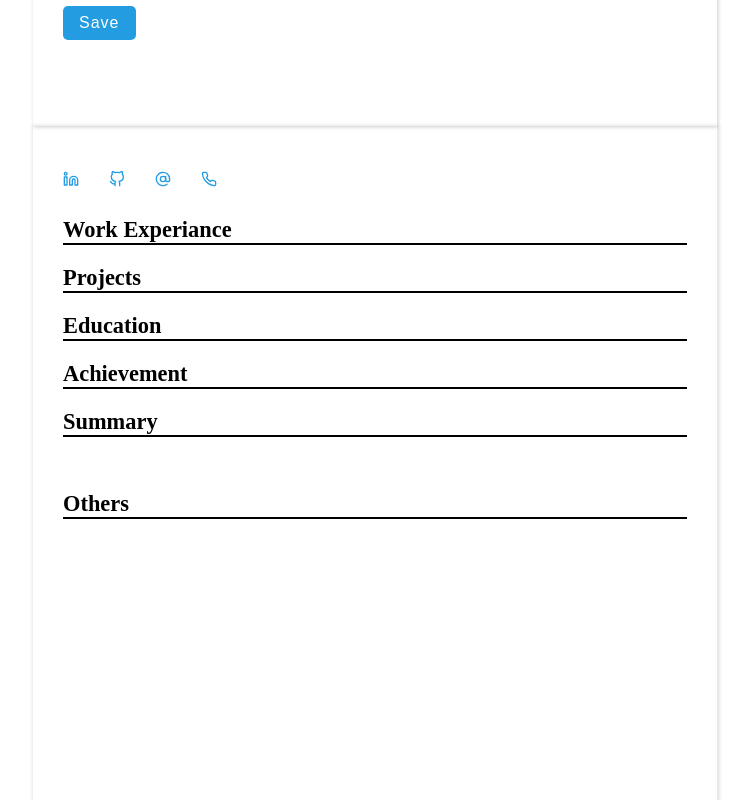
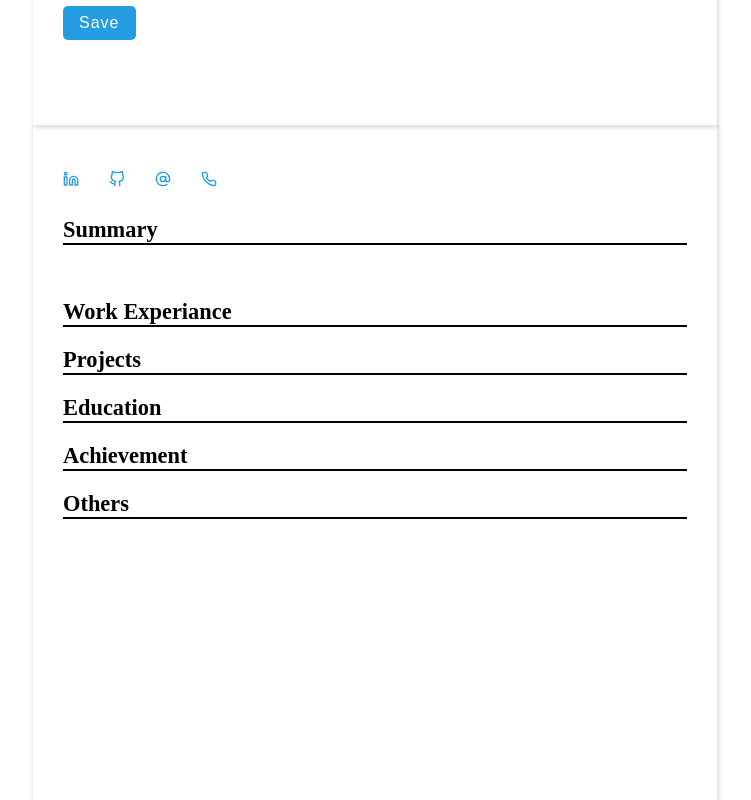
Before and after one commit to engineer-br0/Resume-Builder, a React (Create React App) app: page / in a window 1280 px wide. Shown: the part 520-1320 px from the top of the page, without its empty margins (265-1016 px from the left). Built offline with nearby package versions, Linux system fonts and the light colour scheme.

Commit message:
completed

```diff
--- a/src/components/Body.js
+++ b/src/components/Body.js
@@ -1,17 +1,22 @@
-import React from "react";
+import React, {useRef} from "react";
 import { useState } from "react";
-// import { useRef } from "react";
 import ReactToPrint from "react-to-print";
-import { ArrowDown } from "react-feather";
+import { ArrowDown, User } from "react-feather";
 import Editor from "./Editor"
 import Resume from "./Resume";
 import style from './Body.module.css'
+
+// const Temp = React.forwardRef((props,ref)=>(
+//   <div ref={ref}>
+//      hiidfkdj
+//   </div>
+// ))
 
 const Body = () =>{
 
   const colors = ["#239ce2", "#48bb78", "#0bc5ea", "#a0aec0", "#ed8936"];
   const [activeColor, setActiveColor] = useState(colors[0]);
-  // const resumeRef = useRef();
+  const resumeRef = useRef();
 
   const [sections,setSections] = useState({
     basicInfo : {
@@ -75,7 +80,28 @@ const Body = () =>{
          ))}
          </div>
 
-         <ReactToPrint
+        <ReactToPrint
+        trigger = {()=>
+          <button>
+           Download <ArrowDown/>
+           </button>}
+       content ={()=> resumeRef.current}
+          />
+
+
+
+
+
+
+
+
+
+
+
+
+
+
+         {/* <ReactToPrint
          trigger={() => {
           return (
             <button>
@@ -84,7 +110,7 @@ const Body = () =>{
           );
         }}
         // content = { () => resumeRef.current }
-        />
+        /> */}
 
       </div>
       <div className="main">
@@ -95,7 +121,9 @@ const Body = () =>{
       <Resume
        sections = {sections}
        activeColor = {activeColor}
+       ref = {resumeRef}
       />
+      {/* <Temp ref={resumeRef}/> */}
       </div>
     </div>
     </>
--- a/src/components/Resume.js
+++ b/src/components/Resume.js
@@ -2,7 +2,7 @@ import React, { useEffect } from "react";
 import styles from './Resume.module.css';
 import { MapPin, Linkedin, GitHub, AtSign, Phone } from "react-feather";
 
-const Resume = (props) =>{
+const Resume = React.forwardRef((props,ref) =>{
   const sections = props.sections;
   const getFormattedDate = (value) =>{
     let date = new Date(value);
@@ -10,6 +10,19 @@ const Resume = (props) =>{
   }
 
   const sectionDiv = {
+    summary : (
+      <div
+        key={"summary"}
+        className={styles.section}
+        >
+        <div className={styles.sectionTitle}> {sections.summary.sectionTitle} </div>
+        <div className={styles.content}>
+          <div className={styles.item}>
+            <p className={styles.overview}> {sections.summary?.detail}  </p>
+          </div>
+        </div>
+      </div>
+     ),
 
       workExp : (
       <div
@@ -153,19 +166,6 @@ const Resume = (props) =>{
         </div>
      ),
 
-     summary : (
-      <div
-        key={"summary"}
-        className={styles.section}
-        >
-        <div className={styles.sectionTitle}> {sections.summary.sectionTitle} </div>
-        <div className={styles.content}>
-          <div className={styles.item}>
-            <p className={styles.overview}> {sections.summary?.detail}  </p>
-          </div>
-        </div>
-      </div>
-     ),
 
      others : (
       <div
@@ -189,7 +189,8 @@ const Resume = (props) =>{
 
   return(
     <>
-      <div className={styles.container}>
+    <div >
+      <div ref={ref} className={styles.container}>
         <div className={styles.header}>
           <div className={styles.heading}>
             {sections.basicInfo.detail.name}
@@ -213,8 +214,9 @@ const Resume = (props) =>{
           ))}
         </div>
       </div>
+      </div>
     </>
   );
-}
+})
 
 export default Resume;
--- a/src/components/Resume.module.css
+++ b/src/components/Resume.module.css
@@ -1,11 +1,11 @@
 .container {
     --color: #239ce2;
-    min-width: 500px;
+    /* min-width: 500px; */
     max-width: 850px;
     margin: 0 auto;
     flex: 1.2;
     height: fit-content;
-    min-height: 900px;
+    min-height: 1000px;
     box-shadow: 1px 1px 3px 2px rgba(0, 0, 0, 0.1);
     display: flex;
     flex-direction: column;
@@ -39,6 +39,7 @@
   }
 
   .header .link {
+    color: black;
     font-size: 0.875rem;
     display: flex;
     align-items: center;
```
